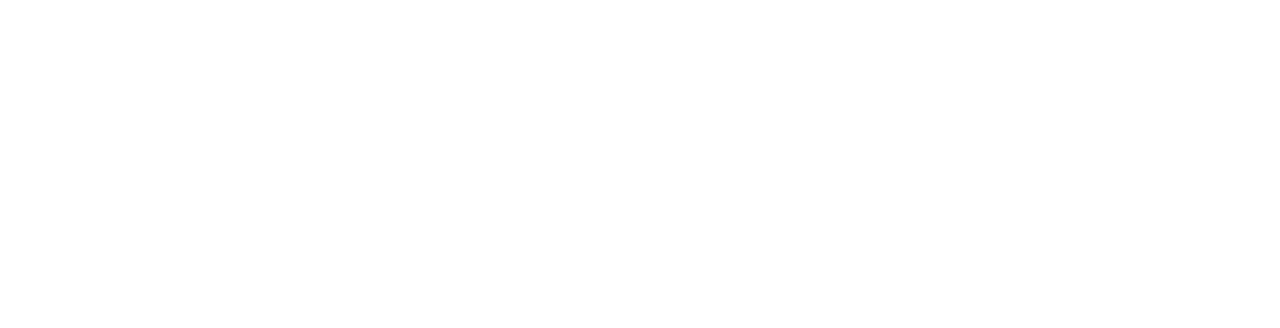
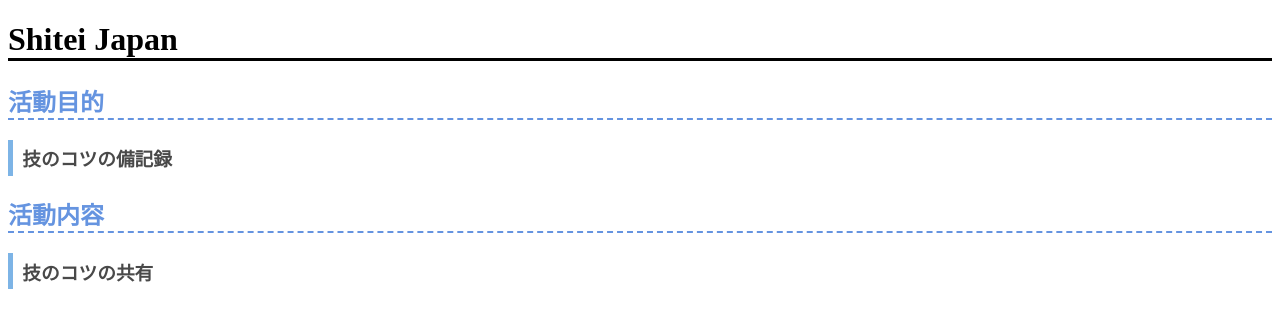
Before and after one commit to yutaimai1126/shiteijapan, a plain HTML site: page docs/index.html in a window 1280 px wide. Drawn offline with Linux system fonts and the light colour scheme.

Commit message:
2023.8.20

```diff
--- /dev/null
+++ b/docs/css/style.css
@@ -0,0 +1,15 @@
+h1 {
+    /*線の種類（実線） 太さ 色*/
+    border-bottom: solid 3px black;
+  }
+  h2 {
+    color: #6594e0;/*文字色*/
+    /*線の種類（点線）2px 線色*/
+    border-bottom: dashed 2px #6594e0;
+  }
+  h3 {
+    padding: 0.25em 0.5em;/*上下 左右の余白*/
+    color: #494949;/*文字色*/
+    background: transparent;/*背景透明に*/
+    border-left: solid 5px #7db4e6;/*左線*/
+  }
--- a/docs/index.html
+++ b/docs/index.html
@@ -1,11 +1,16 @@
-<!DOCTYPE html>
-<html lang="en">
+<!doctype html>
+<html lang="ja">
 <head>
-    <meta charset="UTF-8">
-    <meta name="viewport" content="width=device-width, initial-scale=1.0">
-    <title>Shitei Japan</title>
+  <meta charset="UTF-8">
+  <title>portfolio</title>
+  <link rel="stylesheet" href="css/style.css">
+  <script type="text/javascript" src="sample.js"></script>
 </head>
 <body>
-
+    <h1>Shitei Japan</h1>
+    <h2>活動目的</h2>
+    <h3>技のコツの備記録</h3>
+    <h2>活動内容</h2>
+    <h3>技のコツの共有</h3>
 </body>
 </html>
```
